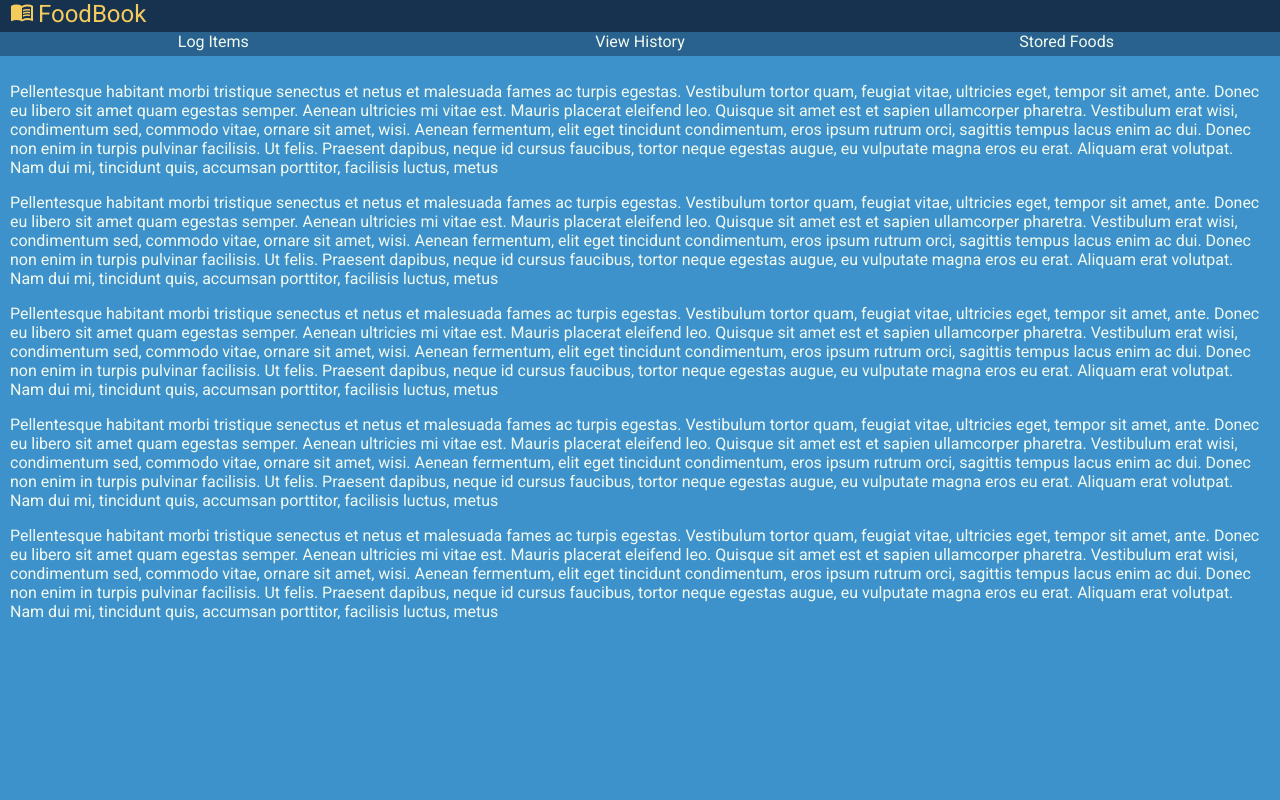
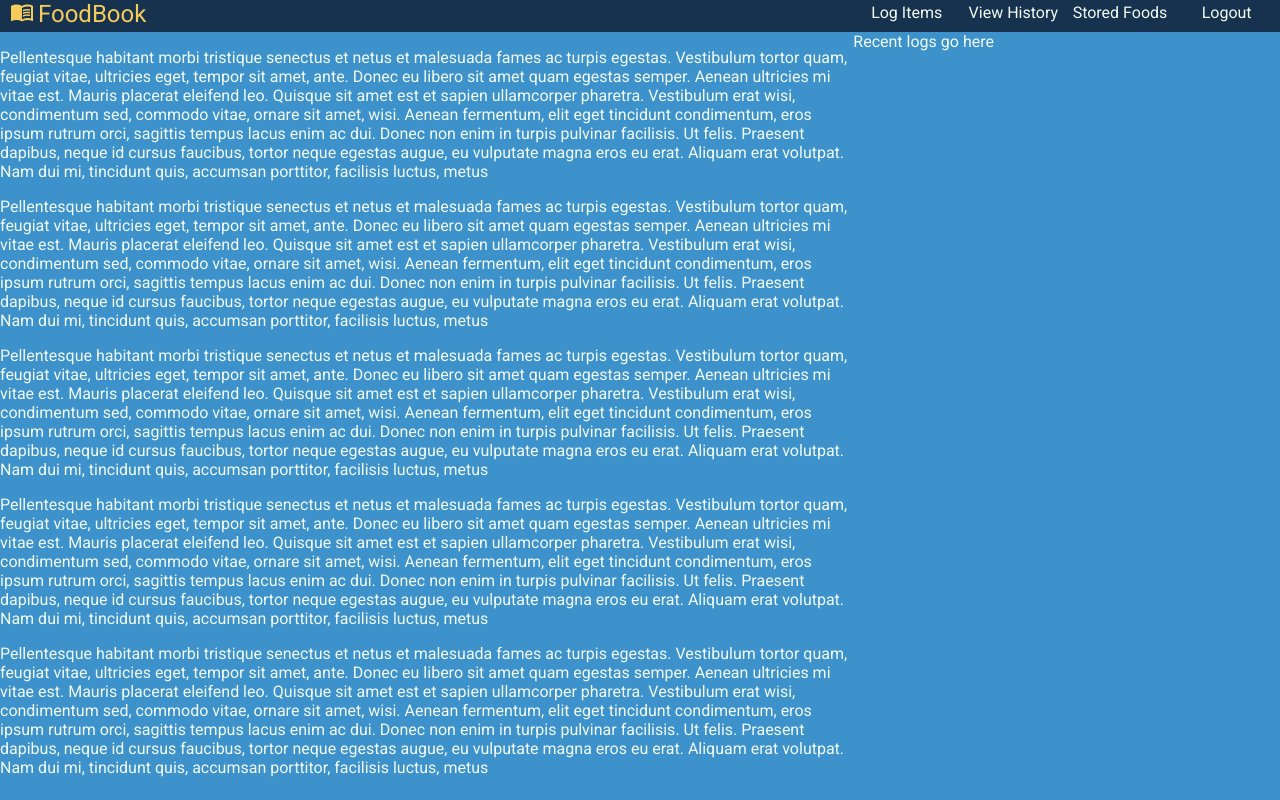
Before and after one commit to finnlay-ernst/foodbook, a website: page index.html in a window 1280 px wide. Drawn offline with Linux system fonts and the light colour scheme.

Commit message:
Converting to css grid

```diff
--- a/index.html
+++ b/index.html
@@ -9,8 +9,8 @@
     <title>Foodbook</title>
 </head>
 <body>
-    <div class="holder">
-        <div id="header">
+    <div class="grid">
+        <div class="title">
             <i class="material-icons">menu_book</i>
             <span>FoodBook</span>
         </div>
@@ -19,18 +19,19 @@
                 <li class="menu-item">Log Items</li>
                 <li class="menu-item">View History</li>
                 <li class="menu-item">Stored Foods</li>
+                <li class="menu-item">Logout</li>
             </ul>
         </div>
-    </div>
-    <div id="spacer"></div>
-    <div id="container">
-        <div id="content">
+        <div class="content">
             <p>Pellentesque habitant morbi tristique senectus et netus et malesuada fames ac turpis egestas. Vestibulum tortor quam, feugiat vitae, ultricies eget, tempor sit amet, ante. Donec eu libero sit amet quam egestas semper. Aenean ultricies mi vitae est. Mauris placerat eleifend leo. Quisque sit amet est et sapien ullamcorper pharetra. Vestibulum erat wisi, condimentum sed, commodo vitae, ornare sit amet, wisi. Aenean fermentum, elit eget tincidunt condimentum, eros ipsum rutrum orci, sagittis tempus lacus enim ac dui. Donec non enim in turpis pulvinar facilisis. Ut felis. Praesent dapibus, neque id cursus faucibus, tortor neque egestas augue, eu vulputate magna eros eu erat. Aliquam erat volutpat. Nam dui mi, tincidunt quis, accumsan porttitor, facilisis luctus, metus</p>
             <p>Pellentesque habitant morbi tristique senectus et netus et malesuada fames ac turpis egestas. Vestibulum tortor quam, feugiat vitae, ultricies eget, tempor sit amet, ante. Donec eu libero sit amet quam egestas semper. Aenean ultricies mi vitae est. Mauris placerat eleifend leo. Quisque sit amet est et sapien ullamcorper pharetra. Vestibulum erat wisi, condimentum sed, commodo vitae, ornare sit amet, wisi. Aenean fermentum, elit eget tincidunt condimentum, eros ipsum rutrum orci, sagittis tempus lacus enim ac dui. Donec non enim in turpis pulvinar facilisis. Ut felis. Praesent dapibus, neque id cursus faucibus, tortor neque egestas augue, eu vulputate magna eros eu erat. Aliquam erat volutpat. Nam dui mi, tincidunt quis, accumsan porttitor, facilisis luctus, metus</p>
             <p>Pellentesque habitant morbi tristique senectus et netus et malesuada fames ac turpis egestas. Vestibulum tortor quam, feugiat vitae, ultricies eget, tempor sit amet, ante. Donec eu libero sit amet quam egestas semper. Aenean ultricies mi vitae est. Mauris placerat eleifend leo. Quisque sit amet est et sapien ullamcorper pharetra. Vestibulum erat wisi, condimentum sed, commodo vitae, ornare sit amet, wisi. Aenean fermentum, elit eget tincidunt condimentum, eros ipsum rutrum orci, sagittis tempus lacus enim ac dui. Donec non enim in turpis pulvinar facilisis. Ut felis. Praesent dapibus, neque id cursus faucibus, tortor neque egestas augue, eu vulputate magna eros eu erat. Aliquam erat volutpat. Nam dui mi, tincidunt quis, accumsan porttitor, facilisis luctus, metus</p>
             <p>Pellentesque habitant morbi tristique senectus et netus et malesuada fames ac turpis egestas. Vestibulum tortor quam, feugiat vitae, ultricies eget, tempor sit amet, ante. Donec eu libero sit amet quam egestas semper. Aenean ultricies mi vitae est. Mauris placerat eleifend leo. Quisque sit amet est et sapien ullamcorper pharetra. Vestibulum erat wisi, condimentum sed, commodo vitae, ornare sit amet, wisi. Aenean fermentum, elit eget tincidunt condimentum, eros ipsum rutrum orci, sagittis tempus lacus enim ac dui. Donec non enim in turpis pulvinar facilisis. Ut felis. Praesent dapibus, neque id cursus faucibus, tortor neque egestas augue, eu vulputate magna eros eu erat. Aliquam erat volutpat. Nam dui mi, tincidunt quis, accumsan porttitor, facilisis luctus, metus</p>
             <p>Pellentesque habitant morbi tristique senectus et netus et malesuada fames ac turpis egestas. Vestibulum tortor quam, feugiat vitae, ultricies eget, tempor sit amet, ante. Donec eu libero sit amet quam egestas semper. Aenean ultricies mi vitae est. Mauris placerat eleifend leo. Quisque sit amet est et sapien ullamcorper pharetra. Vestibulum erat wisi, condimentum sed, commodo vitae, ornare sit amet, wisi. Aenean fermentum, elit eget tincidunt condimentum, eros ipsum rutrum orci, sagittis tempus lacus enim ac dui. Donec non enim in turpis pulvinar facilisis. Ut felis. Praesent dapibus, neque id cursus faucibus, tortor neque egestas augue, eu vulputate magna eros eu erat. Aliquam erat volutpat. Nam dui mi, tincidunt quis, accumsan porttitor, facilisis luctus, metus</p>
         </div>
+        <div class="recent-activity">
+            <span>Recent logs go here</span>
+        </div>
     </div>
 </body>
 </html>
--- a/style.css
+++ b/style.css
@@ -26,55 +26,47 @@ body {
     color: var(--color2);
     background-color: var(--color3);
 }
-
-.holder {
-    position: fixed;
-    width: 100%;
-    height: 3.5rem;
-}
-#spacer {
-    height: 3.5rem;
+.grid {
+    display: grid;
+    grid-template-columns: 2fr 1fr;
+    grid-template-rows: 2rem auto;
 }
 
-#header {
+.title {
     width: 100%;
-    height: 2rem;
     background-color: var(--color5);
 }
-#header .material-icons, span {
+.title .material-icons, .title span {
     text-align: left;
     font-size: 1.5rem;
     color: var(--color1);
     vertical-align: middle;
 }
-#header .material-icons {
+.title .material-icons {
     padding-left: 10px;
     padding-bottom: 0.2rem;
 }
 
 .menu-container {
-    width: 100%;
-    height: 1.5rem;
-    background-color: var(--color4);
+    background-color: var(--color5);
 }
 .menu {
+    margin: 0;
     padding: 0;
-    margin: 0;
     list-style: none;
     display: flex;
     flex-direction: row;
-    height: 100%;
+    width: 100%;
+    height: 2rem;
     align-items: center;
 }
 .menu-item {
+    width: 80%;
     text-align: center;
-    height: 100%;
-    width: 100%;
+    overflow: hidden;
+    text-overflow: ellipsis;
+    height: 80%;
 }
 .menu-item:hover{
     background-color: var(--color4-highlight);
 }
-
-#container {
-    padding: 10px;
-}
```
